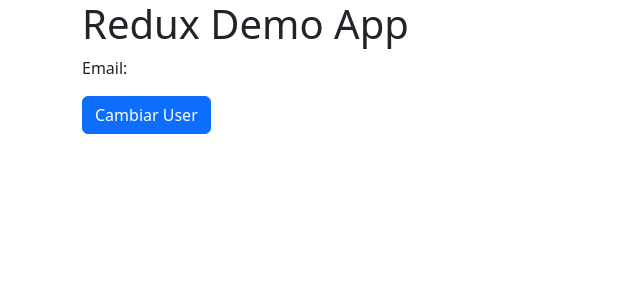
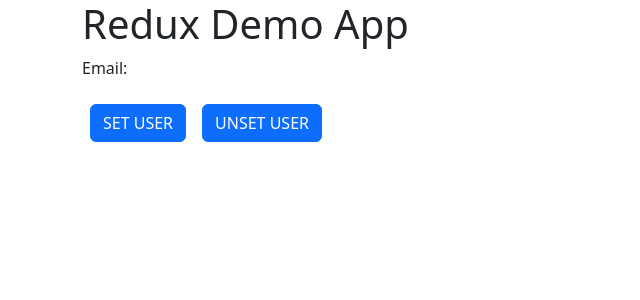
Before and after one commit to missvader/REDUX-Ecommerce, a React (Vite) app: page / in a window 1280 px wide. Shown: the top 300 px of the page, without its empty margins (0-640 px from the left). Built offline with nearby package versions, Linux system fonts and the light colour scheme.

Commit message:
adding button to unsetUser

```diff
--- a/src/App.jsx
+++ b/src/App.jsx
@@ -1,8 +1,8 @@
 import { useSelector, useDispatch } from "react-redux"
 //el hook useSelector es lo que va a permitir que podamos consumir el estado global del store en el componente
 //el hook useDispatch nos va a permitir update el estado (aqui por ejemplo setuser)
-import { setUser } from "./reducers/user/userSlice";
-//aqui estoy importando actions que necesita el dispatch para actualizar el estado
+import { setUser , unsetUser} from "./reducers/user/userSlice";
+//aqui estoy importando actions que necesita el dispatch para actualizar el estado. ojo! en este caso unsetUser no recibe payload
 
 export const App = () =>{
   const dispatch = useDispatch();
@@ -13,7 +13,7 @@ export const App = () =>{
       <h2>{fullName}</h2>
       <p>Email: {email}</p>
       <button
-        className="btn btn-primary"
+        className="btn btn-primary m-2"
         onClick={() => {
           dispatch(setUser({
             email: "user1@user.com",
@@ -21,7 +21,13 @@ export const App = () =>{
             token: "123456789"
           }))
         }}
-      >Cambiar User</button>
+      >SET USER</button>
+      <button
+        className="btn btn-primary m-2"
+        onClick={() => {
+          dispatch(unsetUser())
+        }}
+      >UNSET USER</button>
     </div>
   )
 }
```
